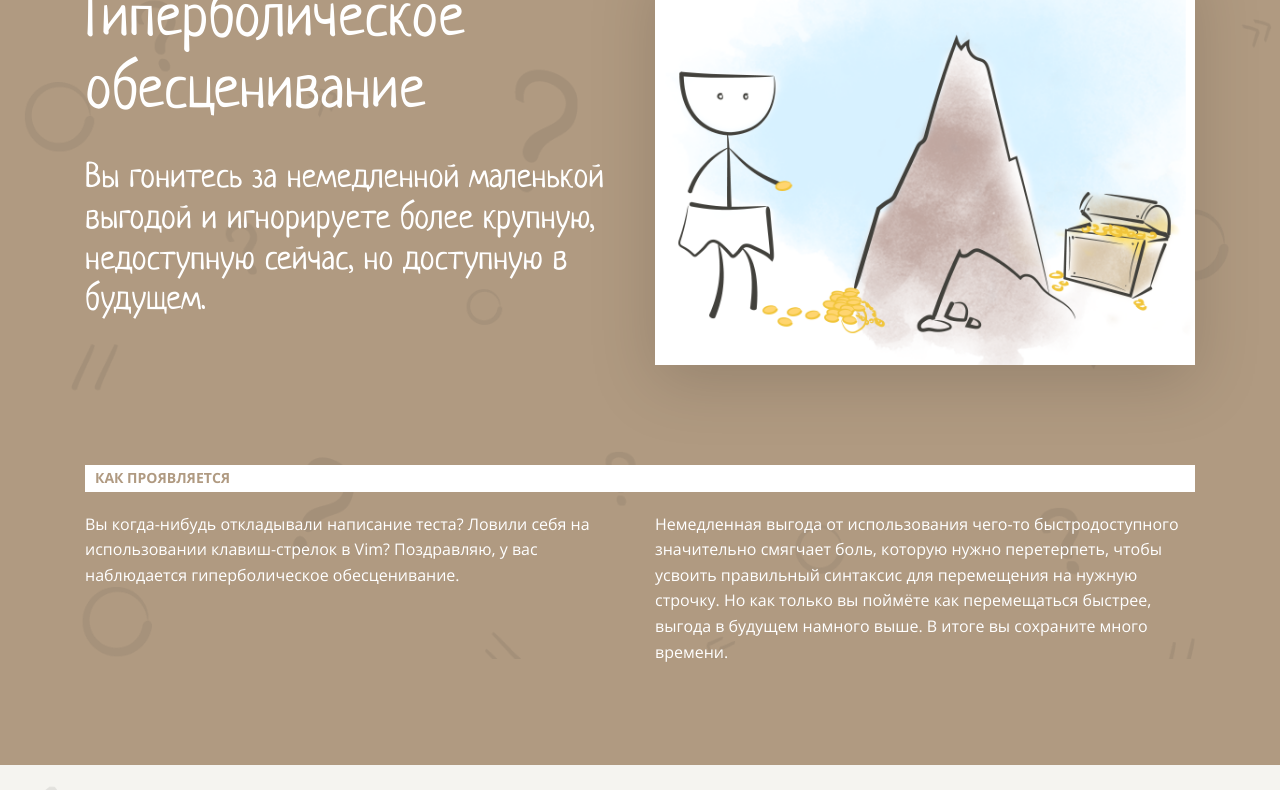
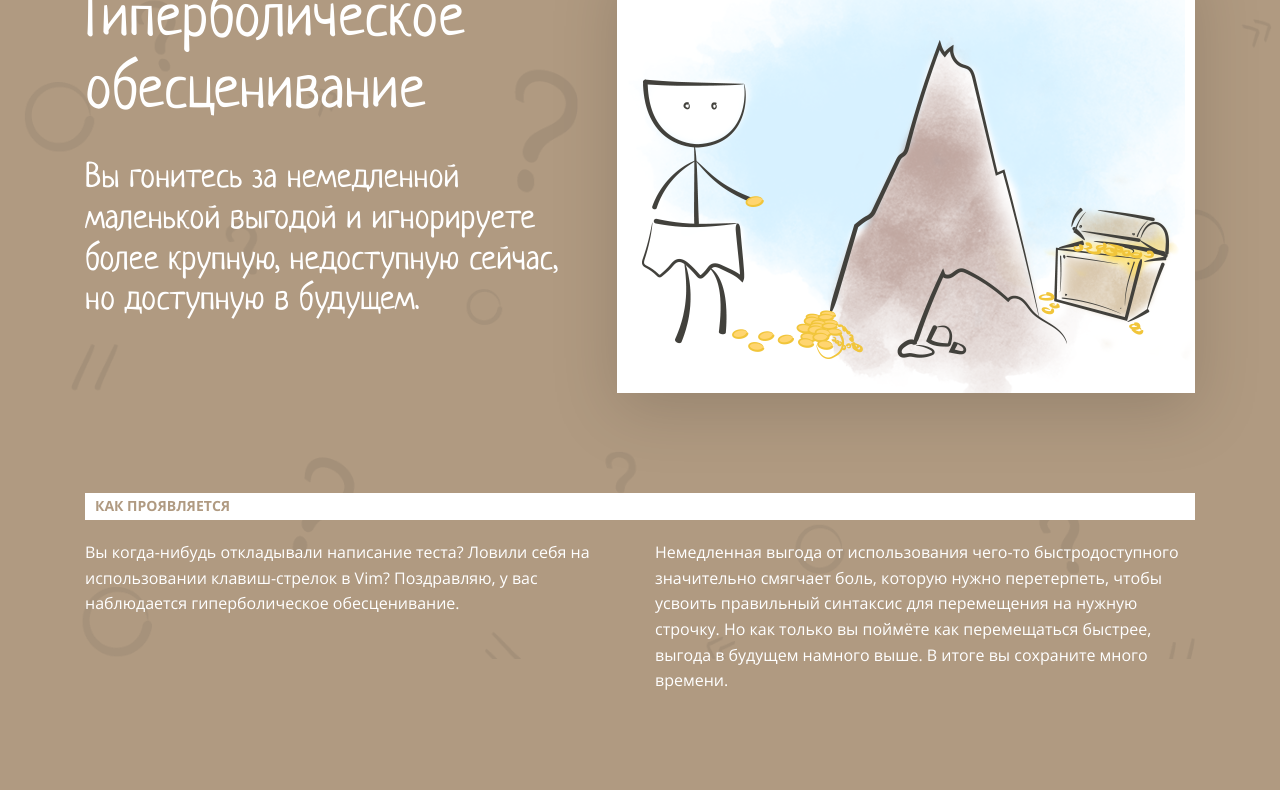
Before and after one commit to ola-9/layout-designer-project-lvl1, a website: page src/index.html in a window 1280 px wide. Shown: the part 5492-6282 px from the top of the page. Drawn offline with Linux system fonts and the light colour scheme.

Commit message:
fix block "hyperbolic-depreciation": - remove column split - add right padding

```diff
--- a/src/index.html
+++ b/src/index.html
@@ -170,8 +170,8 @@
     </section>
     <section id="hyperbolic-depreciation" class="bg-image bg-brown white-color">
       <div class="container position-relative z-index-1">
-        <div class="d-flex justify-between split-columns-2 mb-100">
-          <div>
+        <div class="d-flex justify-between mb-100">
+          <div class="pr-30">
             <p class="heading-small">Когнитивные искажения </p>
             <h2 class="mb-30 white-color">Гиперболическое обесценивание</h2>
             <p class="heading-desc">Вы гонитесь за немедленной маленькой выгодой и игнорируете более крупную,
```
